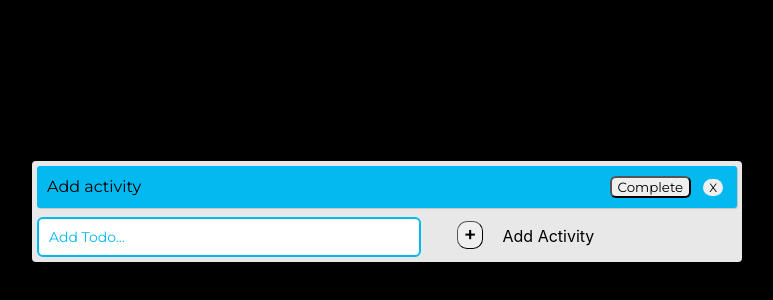
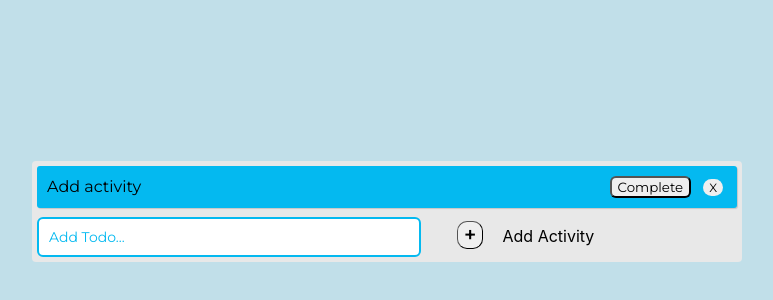
Before and after one commit to dariok87/react-hooks-practice, a React (Create React App) app: page / in a window 1280 px wide. Shown: the part 194-494 px from the top of the page, without its empty margins (253-1026 px from the left). Built offline with nearby package versions, Linux system fonts and the light colour scheme.

Commit message:
Change background color

```diff
--- a/src/App.css
+++ b/src/App.css
@@ -7,7 +7,7 @@ body {
   flex-direction: column;
   justify-content: center;
   align-items: center;
-  background: #000000;
+  background: #c1dfe9;
   padding: 30px;
   height: 93.8vh;
 }
```
